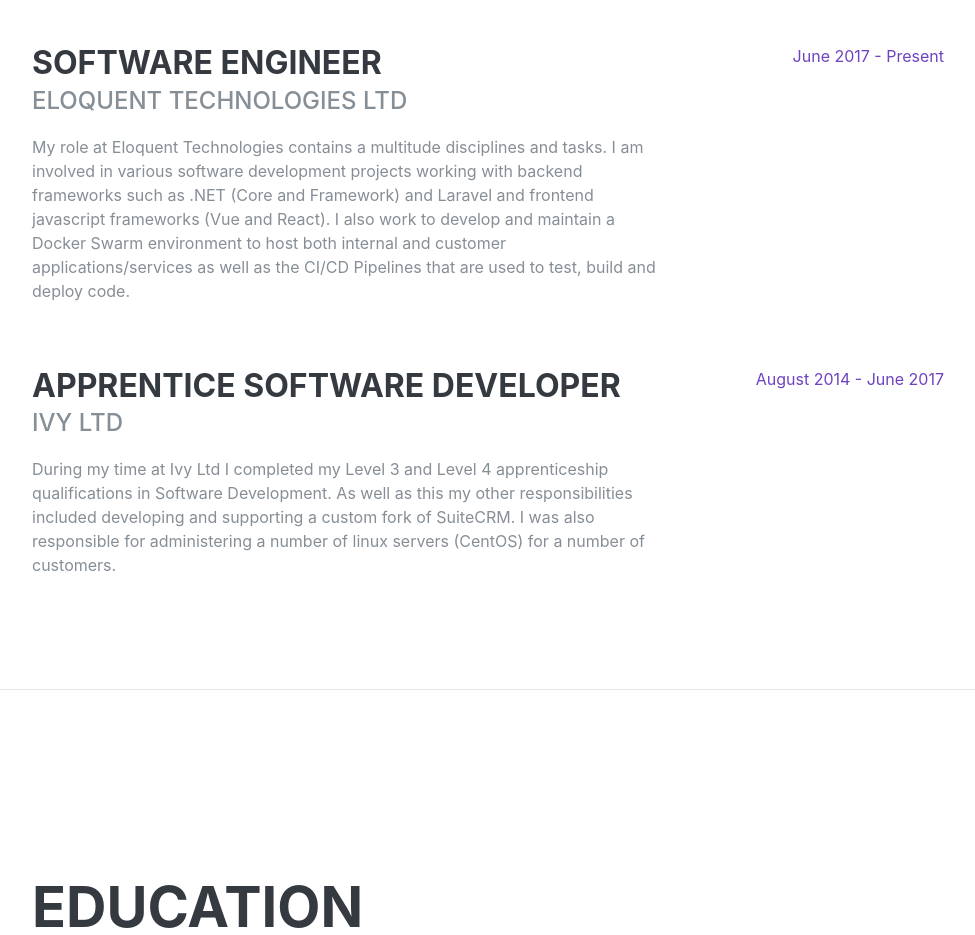
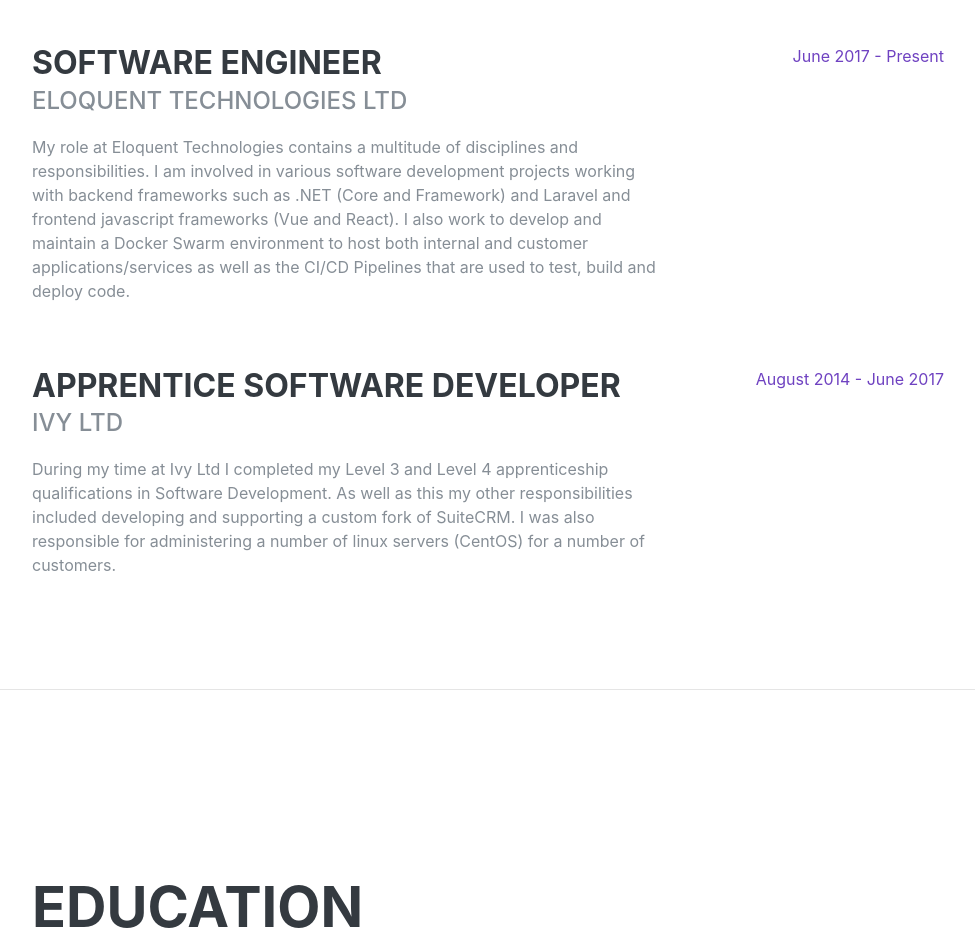
Before and after one commit to HarleyScotcher/website, a Gatsby site: page / in a window 1280 px wide. Shown: the part 920-1855 px from the top of the page, without its empty margins (288-1263 px from the left). Built offline with nearby package versions, Linux system fonts and the light colour scheme; Gatsby itself is replaced by a stand-in of ours; a web font is replaced by a local one.

Commit message:
Spelling mistakes and wording changes

```diff
--- a/src/pages/index.js
+++ b/src/pages/index.js
@@ -58,7 +58,7 @@
               <h3 className="mb-0">Software Engineer</h3>
               <div className="subheading mb-3">Eloquent Technologies Ltd</div>
               <p>
-                My role at Eloquent Technologies contains a multitude disciplines and tasks. I am involved in various software development projects working with backend frameworks such as .NET (Core and Framework) and Laravel and frontend javascript frameworks (Vue and React). I also work to develop and maintain a Docker Swarm environment to host both internal and customer applications/services as well as the CI/CD Pipelines that are used to test, build and deploy code.
+                My role at Eloquent Technologies contains a multitude of disciplines and responsibilities. I am involved in various software development projects working with backend frameworks such as .NET (Core and Framework) and Laravel and frontend javascript frameworks (Vue and React). I also work to develop and maintain a Docker Swarm environment to host both internal and customer applications/services as well as the CI/CD Pipelines that are used to test, build and deploy code.
               </p>
             </div>
             <div className="resume-date text-md-right">
```
